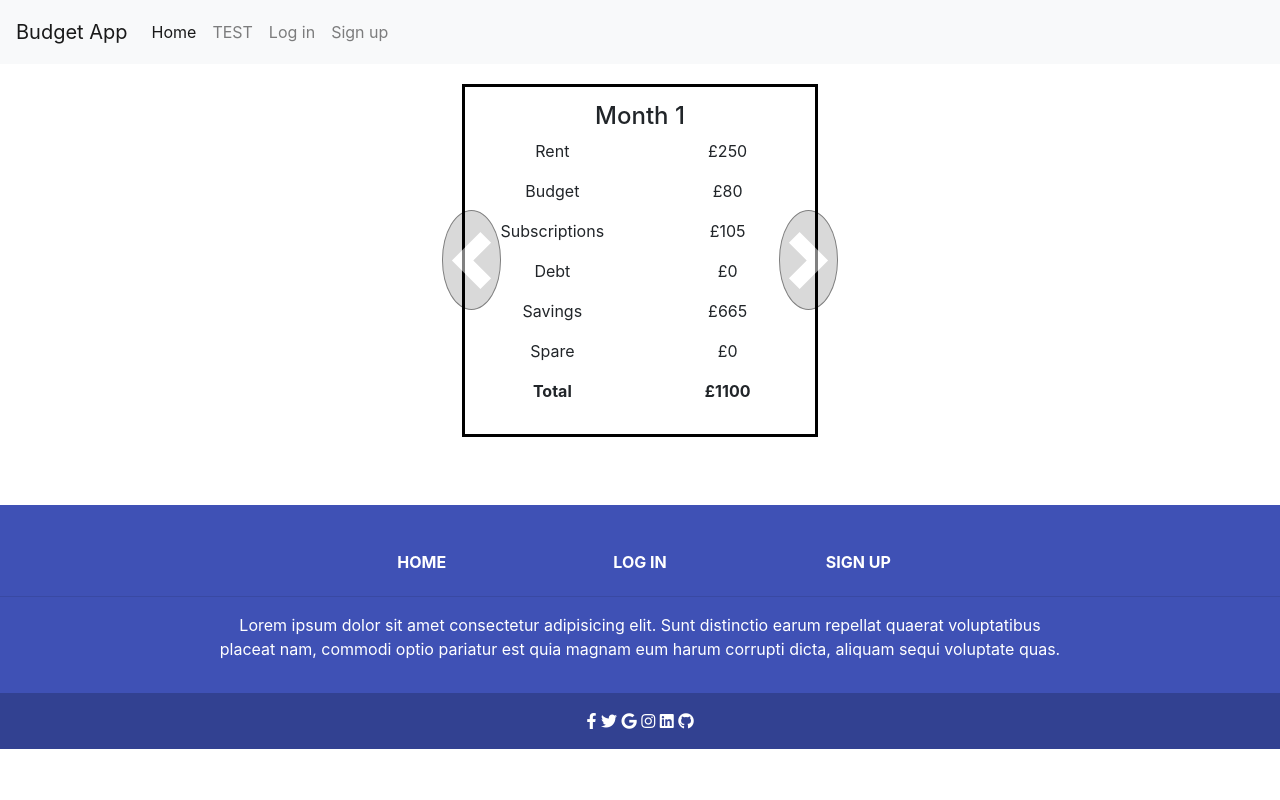
After one commit to luke2533/budget-app, a Flask app: page /test in a window 1280 px wide. The commit adds this page. Run offline with Flask 2, Linux system fonts and the light colour scheme; some libraries are stand-ins or nearby versions.

```diff
--- a/app.py
+++ b/app.py
@@ -1,9 +1,4 @@
-from hashlib import new
 import os
-from tabnanny import check
-from this import s
-from types import new_class
-from click import edit
 from flask import (
     Flask, flash, render_template,
     redirect, request, session, url_for)
@@ -163,7 +158,7 @@ def add_record():
         groceries = 0
         travel = 0
         subscriptions = 0
-        holdiay = 0
+        holiday = 0
         entertainment = 0
         # Temporary
 
@@ -322,6 +317,11 @@ def paycheck():
     return render_template("paycheck.html", username=username)
 
 
+@app.route("/test")
+def test():
+    return render_template("test.html")
+
+
 if __name__ == "__main__":
     app.run(host=os.environ.get("IP"),
             port=int(os.environ.get("PORT")),
--- a/static/css/style.css
+++ b/static/css/style.css
@@ -28,3 +28,15 @@
 .paycheck-input {
     margin-bottom: 9.5px;
 }
+
+/* Test */
+
+.carousel-control-prev-icon, .carousel-control-next-icon {
+    height: 100px;
+    width: 100px;
+    outline: black;
+    background-color: rgba(0, 0, 0, 0.3);
+    background-size: 100%, 100%;
+    border-radius: 50%;
+    border: 1px solid black;
+}
--- a/static/js/script.js
+++ b/static/js/script.js
@@ -3,42 +3,17 @@
 function setPaycheck() {
     var paycheck = $("#set-paycheck").val();
     console.log(paycheck)
+    $("#spare").val(paycheck);
 }
 
-// function total(grandTotal) {
-//     var rent = $("#rent").val();
-//     var budget = $("#budget").val();
-//     var subscriptions = $("#subscriptions").val();
-//     var debt = $("#debt").val();
-//     var savings = $("#savings").val();
-//     var spare = $("#spare").val();
-//     var paycheck = $("#set-paycheck").val();
+function calcPay() {
+    var rent = parseFloat($("#rent").val());
+    var budget = parseFloat($("#budget").val());
+    var subscriptions = parseFloat($("#subscriptions").val());
+    var debt = parseFloat($("#debt").val());
+    var savings = parseFloat($("#savings").val());
+    var spare = parseFloat($("#spare").val());
 
-//     var grandTotal = rent + budget + subscriptions + debt + savings + spare
-//     var total = $("#total").val(grandTotal);
-//     console.log(total)
-// }
-
-// function total() {
-//     var findTotal = $("[name=paycheck]");
-//     var total = 0
-//     for (var i = 0; i < findTotal.length; i++) {
-//         if (parseInt(findTotal[i].value))
-//             total += parseInt(findTotal[i].value);
-//     }
-//     $("#total").val() = total;
-
-// }
-
-var rent = $("#rent").val();
-var budget = $("#budget").val();
-var subscriptions = $("#subscriptions").val();
-var debt = $("#debt").val();
-var savings = $("#savings").val();
-var spare = $("#spare").val();
-
-var sum_value = 0;
-$(".paycheck-value").each(function() {
-    sum_value += +$(this).val();
-    $("#total").val(sum_value);
-})
+    $("#total").html(rent + budget + subscriptions + debt + savings + spare);
+}
+// https://itqna.net/questions/343/sum-2-inputs-and-appear-real-time-javascript
--- a/templates/base.html
+++ b/templates/base.html
@@ -26,7 +26,8 @@
             <div class="collapse navbar-collapse" id="navbarNavAltMarkup">
                 <div class="navbar-nav">
                     <a class="nav-link active" href="/">Home <span class="sr-only">(current)</span></a>
-                    {% if session.user %}
+                    <a class="nav-link" href="{{ url_for('test') }}">TEST</a>
+                        {% if session.user %}
                         {% if username is not none %}
                             <a class="nav-link" href="{{ url_for('account') }}">Profile</a>
                             <a class="nav-link" href="{{ url_for('add_record') }}">Add Record</a>
--- /dev/null
+++ b/templates/test.html
@@ -0,0 +1,76 @@
+{% extends "base.html" %}
+{% block content %}
+
+    <div class="container-fluid">
+        <div class="row justify-content-center">
+            <div class="col-4">
+                <div id="paycheckSlide" class="carousel slide" data-ride="carousel">
+                    <div class="carousel-inner">
+                        <div class="carousel-item active">
+
+                            <div class="paycheck-box">
+                                <h4 class="text-center">Month 1</h4>
+                                <div class="row">
+                                    <div class="col-6">
+                                        <p class="text-center">Rent</p>
+                                        <p class="text-center">Budget</p>
+                                        <p class="text-center">Subscriptions</p>
+                                        <p class="text-center">Debt</p>
+                                        <p class="text-center">Savings</p>
+                                        <p class="text-center">Spare</p>
+                                        <p class="text-center"><b>Total</b></p>
+                                    </div>
+                                    <div class="col-6">
+                                        <p class="text-center">£250</p>
+                                        <p class="text-center">£80</p>
+                                        <p class="text-center">£105</p>
+                                        <p class="text-center">£0</p>
+                                        <p class="text-center">£665</p>
+                                        <p class="text-center">£0</p>
+                                        <p class="text-center"><b>£1100</b></p>
+                                    </div>
+                                </div>
+                            </div>
+
+                        </div>
+                        <div class="carousel-item">
+                            <div class="paycheck-box">
+                                <h4 class="text-center">Month 1</h4>
+                                <div class="row">
+                                    <div class="col-6">
+                                        <p class="text-center">Rent</p>
+                                        <p class="text-center">Budget</p>
+                                        <p class="text-center">Subscriptions</p>
+                                        <p class="text-center">Debt</p>
+                                        <p class="text-center">Savings</p>
+                                        <p class="text-center">Spare</p>
+                                        <p class="text-center"><b>Total</b></p>
+                                    </div>
+                                    <div class="col-6">
+                                        <p class="text-center">£250</p>
+                                        <p class="text-center">£80</p>
+                                        <p class="text-center">£105</p>
+                                        <p class="text-center">£0</p>
+                                        <p class="text-center">£665</p>
+                                        <p class="text-center">£0</p>
+                                        <p class="text-center"><b>£1100</b></p>
+                                    </div>
+                                </div>
+                            </div>
+                        </div>
+
+                    </div>
+                    <a class="carousel-control-prev" href="#paycheckSlide" role="button" data-slide="prev">
+                        <span class="carousel-control-prev-icon" aria-hidden="true"></span>
+                        <span class="sr-only">Previous</span>
+                    </a>
+                    <a class="carousel-control-next" href="#paycheckSlide" role="button" data-slide="next">
+                        <span class="carousel-control-next-icon" aria-hidden="true"></span>
+                        <span class="sr-only">Next</span>
+                    </a>
+                </div>
+            </div>
+        </div>
+    </div>
+
+{% endblock %}
```
Also changed, not shown: templates/paycheck.html (+8 -82 lines), README.md.
